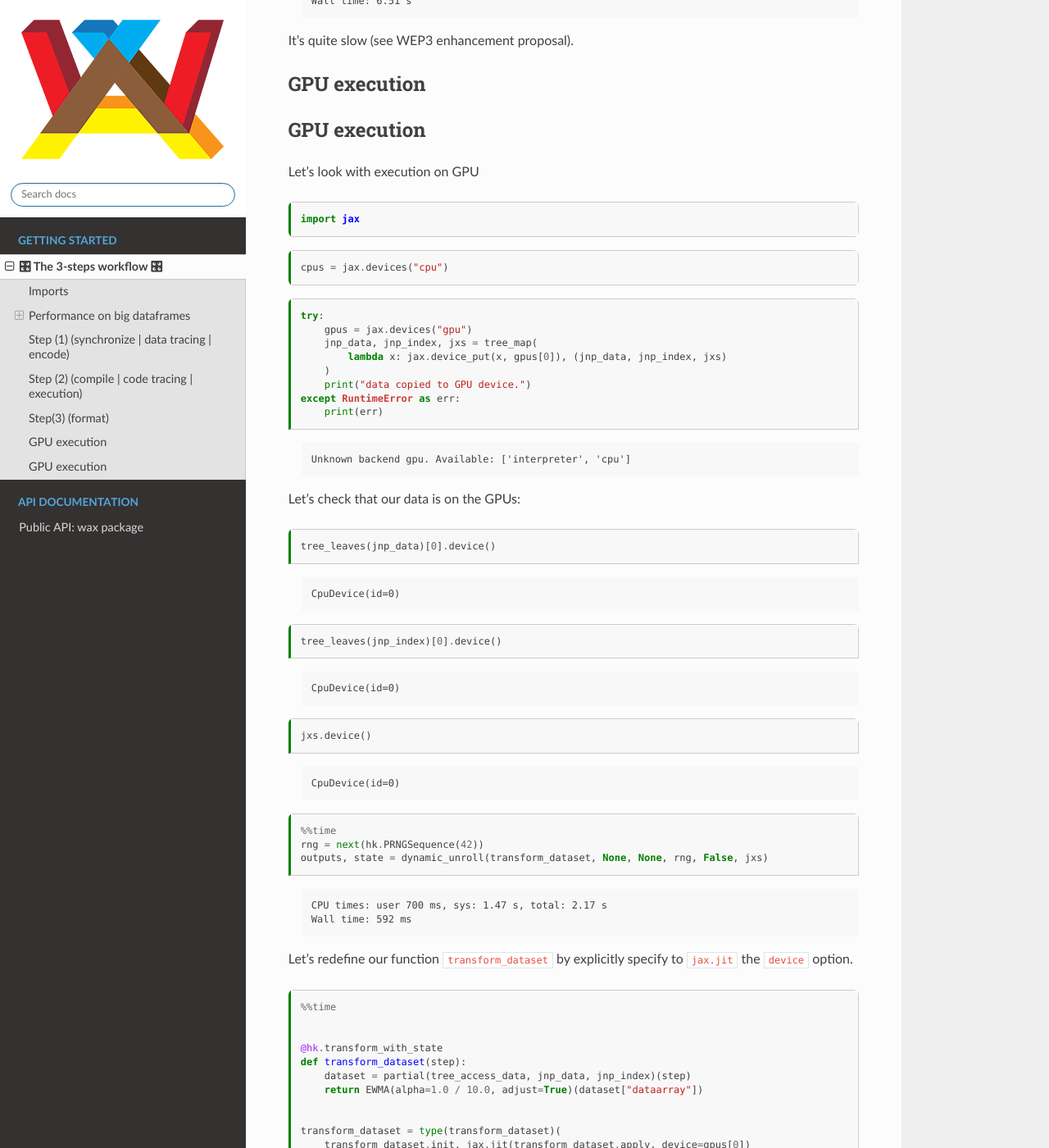
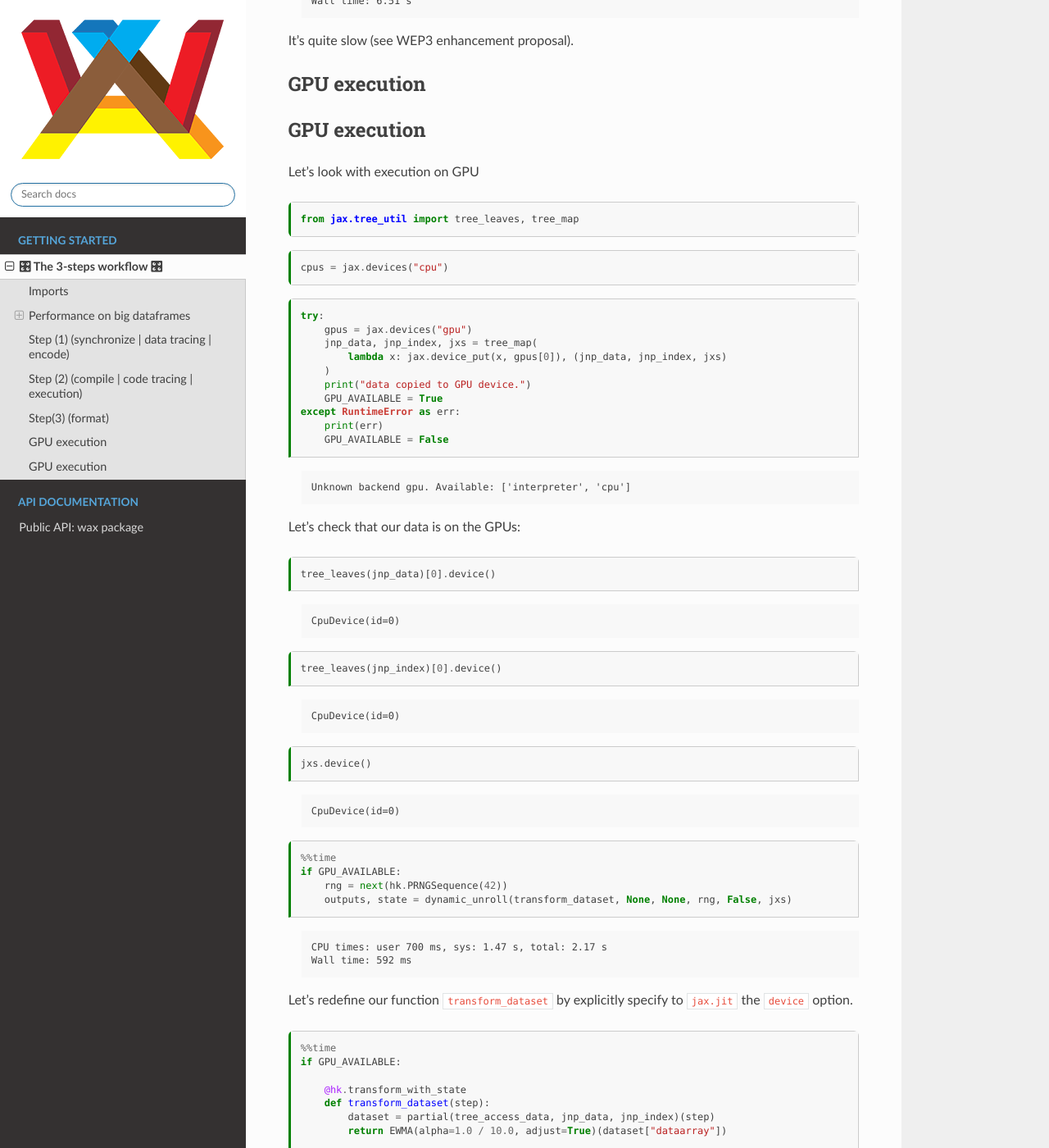
Before and after one commit to eserie/wax-ml, a Sphinx documentation site: the page built from docs/notebooks/04_The_three_steps_workflow.ipynb, in a window 1280 px wide and 1400 px high, scrolled down 4956 px. Shown: the whole window at 82% size. Built offline with Sphinx 7.4.7 and the Read the Docs theme 2.0.0, drawn with Linux system fonts in a browser that asks for light colours; pages that are not in the unit, such as notebooks, are missing from menus.

Commit message:
make 04 notebook work when there is no GPU available

```diff
--- a/docs/notebooks/04_The_three_steps_workflow.py
+++ b/docs/notebooks/04_The_three_steps_workflow.py
@@ -205,7 +205,7 @@ y = format_dataframe(
 
 # Let's look with execution on GPU
 
-import jax
+from jax.tree_util import tree_leaves, tree_map
 
 cpus = jax.devices("cpu")
 
@@ -215,8 +215,10 @@ try:
         lambda x: jax.device_put(x, gpus[0]), (jnp_data, jnp_index, jxs)
     )
     print("data copied to GPU device.")
+    GPU_AVAILABLE = True
 except RuntimeError as err:
     print(err)
+    GPU_AVAILABLE = False
 
 # Let's check that our data is on the GPUs:
 
@@ -227,29 +229,28 @@ tree_leaves(jnp_index)[0].device()
 jxs.device()
 
 # %%time
-rng = next(hk.PRNGSequence(42))
-outputs, state = dynamic_unroll(transform_dataset, None, None, rng, False, jxs)
+if GPU_AVAILABLE:
+    rng = next(hk.PRNGSequence(42))
+    outputs, state = dynamic_unroll(transform_dataset, None, None, rng, False, jxs)
 
 
 # Let's redefine our function `transform_dataset` by explicitly specify to `jax.jit` the `device` option.
 
-# +
 # %%time
+if GPU_AVAILABLE:
 
+    @hk.transform_with_state
+    def transform_dataset(step):
+        dataset = partial(tree_access_data, jnp_data, jnp_index)(step)
+        return EWMA(alpha=1.0 / 10.0, adjust=True)(dataset["dataarray"])
 
-@hk.transform_with_state
-def transform_dataset(step):
-    dataset = partial(tree_access_data, jnp_data, jnp_index)(step)
-    return EWMA(alpha=1.0 / 10.0, adjust=True)(dataset["dataarray"])
+    transform_dataset = type(transform_dataset)(
+        transform_dataset.init, jax.jit(transform_dataset.apply, device=gpus[0])
+    )
 
-
-transform_dataset = type(transform_dataset)(
-    transform_dataset.init, jax.jit(transform_dataset.apply, device=gpus[0])
-)
-
-rng = next(hk.PRNGSequence(42))
-outputs, state = dynamic_unroll(transform_dataset, None, None, rng, False, jxs)
-# -
+    rng = next(hk.PRNGSequence(42))
+    outputs, state = dynamic_unroll(transform_dataset, None, None, rng, False, jxs)
 
 # %%timeit
-outputs, state = dynamic_unroll(transform_dataset, None, None, rng, False, jxs)
+if GPU_AVAILABLE:
+    outputs, state = dynamic_unroll(transform_dataset, None, None, rng, False, jxs)
```
Also changed, not shown: docs/notebooks/04_The_three_steps_workflow.md (+18 -15 lines), docs/notebooks/04_The_three_steps_workflow.ipynb.
